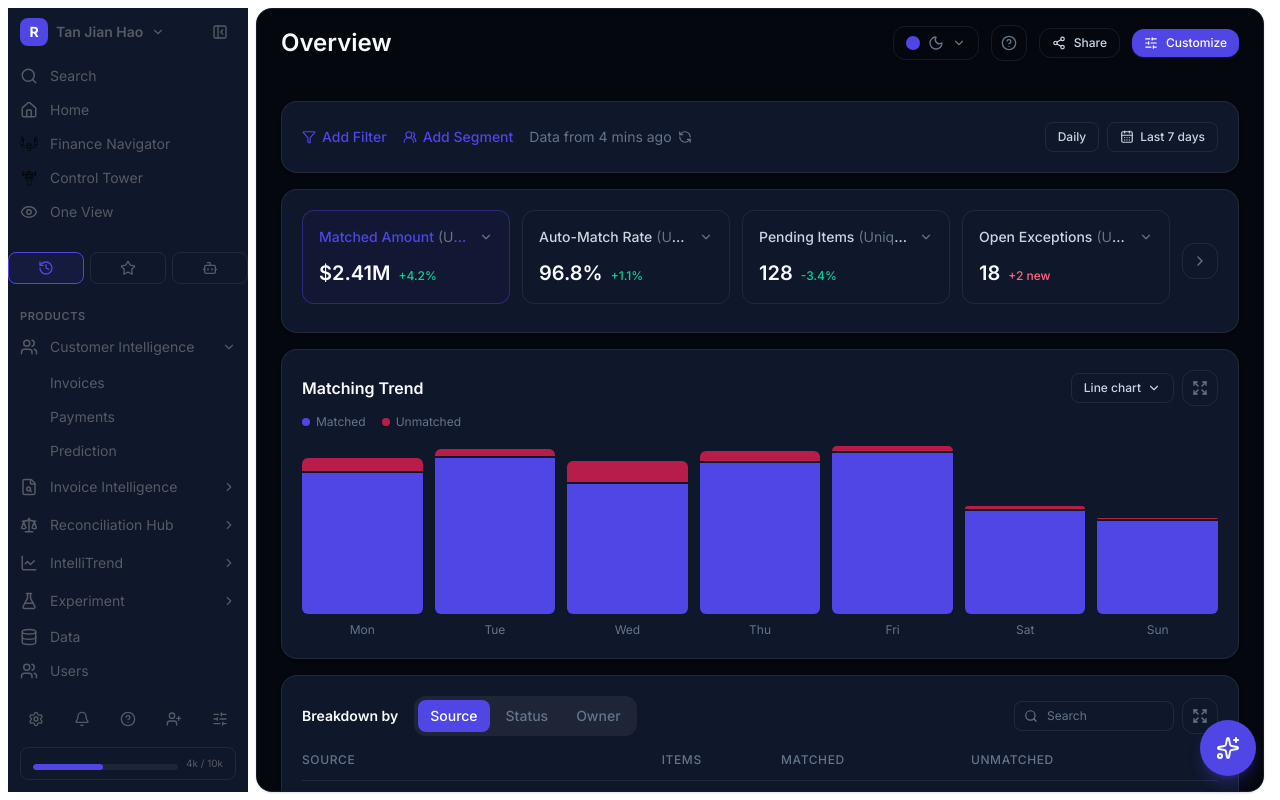
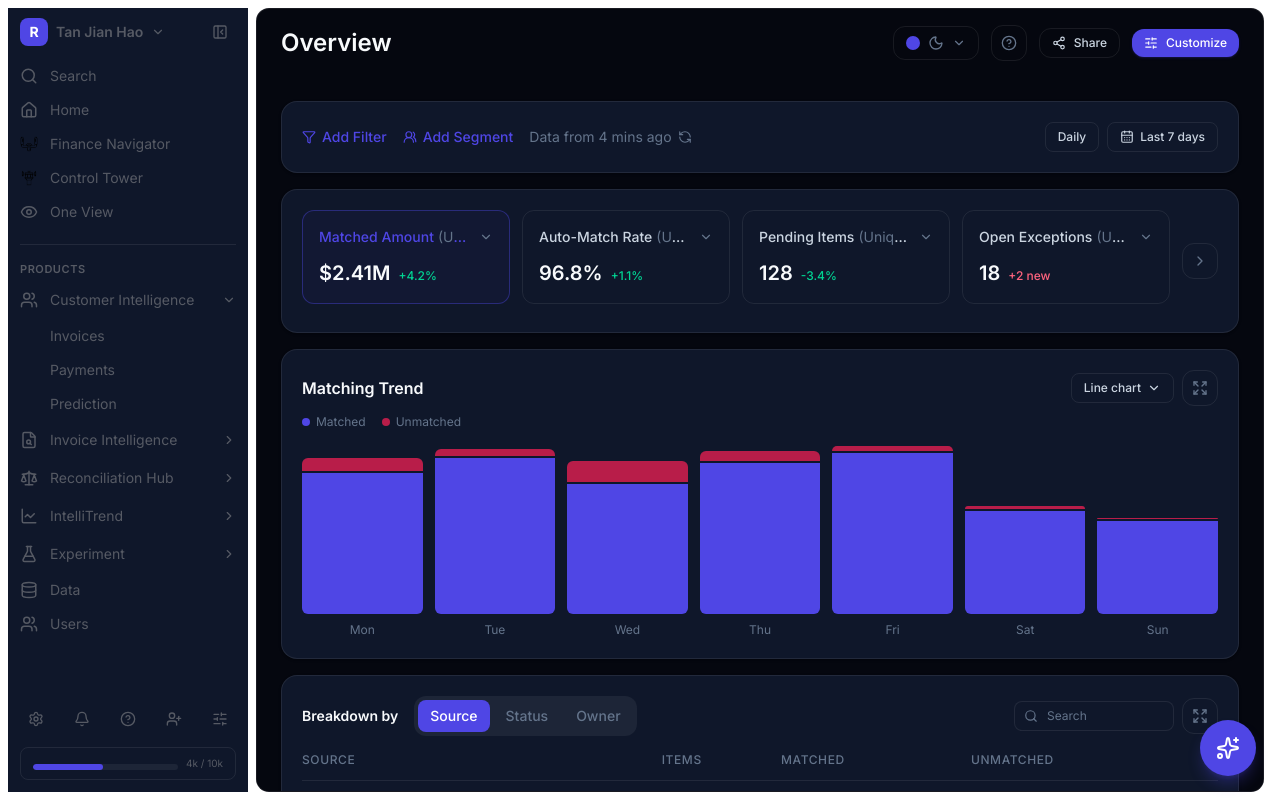
Before and after one commit to itsvicky-dev/reflex, a React (Vite) app: page /overview in a window 1280 px wide. Built offline with nearby package versions, Linux system fonts and the light colour scheme.

Commit message:
styel: remove sidebar action icons

```diff
--- a/src/components/layout/AppLayout.tsx
+++ b/src/components/layout/AppLayout.tsx
@@ -21,7 +21,7 @@ export function AppLayout() {
     <div className="flex h-screen gap-2 overflow-hidden bg-white p-2">
       <Sidebar onOpenAiPanel={() => setAiPanelOpen(true)} aiPanelOpen={aiPanelOpen} />
 
-      <div className="flex min-w-0 flex-1 flex-col overflow-hidden rounded-2xl border border-border bg-app-bg shadow-sm">
+      <div className="flex min-w-0 flex-1 flex-col overflow-hidden rounded-[13px] border border-border bg-app-bg">
         <Topbar />
         <main className="flex-1 overflow-y-auto bg-app-bg p-6">
           <Outlet />
--- a/src/components/layout/Sidebar.tsx
+++ b/src/components/layout/Sidebar.tsx
@@ -6,7 +6,7 @@ import { bottomUtility, productsNav, quickAccess, topNav, type NavGroup, type Na
 import { useResizableWidth } from '../../hooks/useResizableWidth'
 
 const SIDEBAR_WIDTH_KEY = 'reconciliation.sidebar-width'
-const SIDEBAR_COLLAPSED_WIDTH = 80
+const SIDEBAR_COLLAPSED_WIDTH = 45
 
 const SIDEBAR_COLLAPSE_KEY = 'reconciliation.sidebar-collapsed'
 
@@ -167,7 +167,9 @@ export function Sidebar({ onOpenAiPanel, aiPanelOpen }: { onOpenAiPanel: () => v
           ))}
         </div>
 
-        <div className={clsx('flex items-center gap-1.5', collapsed ? 'flex-wrap justify-center py-1' : 'py-2')}>
+        <div className={clsx('border-t border-border', collapsed ? 'mx-2' : 'mx-3')} />
+
+        {/* <div className={clsx('flex items-center gap-1.5', collapsed ? 'flex-wrap justify-center py-1' : 'py-2')}>
           {quickAccess.map((item) => (
             <button
               key={item.id}
@@ -185,7 +187,7 @@ export function Sidebar({ onOpenAiPanel, aiPanelOpen }: { onOpenAiPanel: () => v
               <item.icon className="h-4 w-4" strokeWidth={2} />
             </button>
           ))}
-        </div>
+        </div> */}
 
         <div>
           {!collapsed && <p className="px-3 pb-1 text-[11px] font-semibold uppercase tracking-wider text-ink-muted">Products</p>}
```
